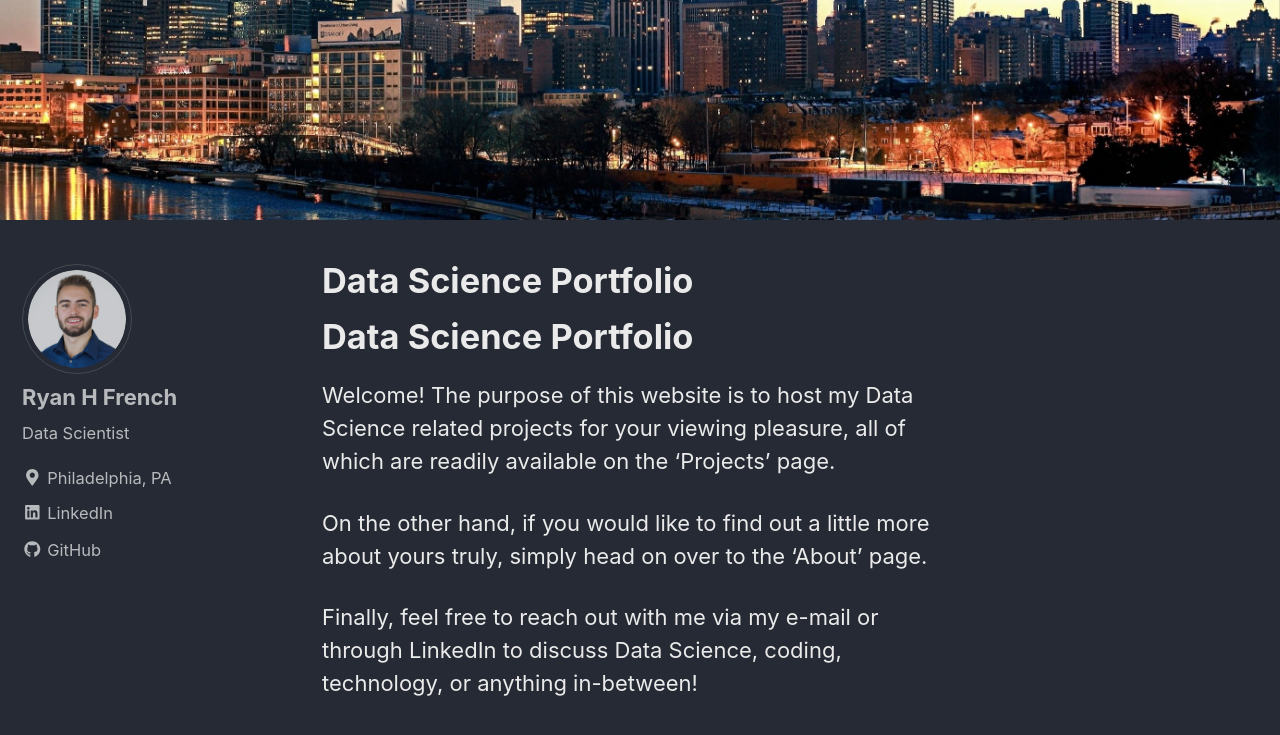
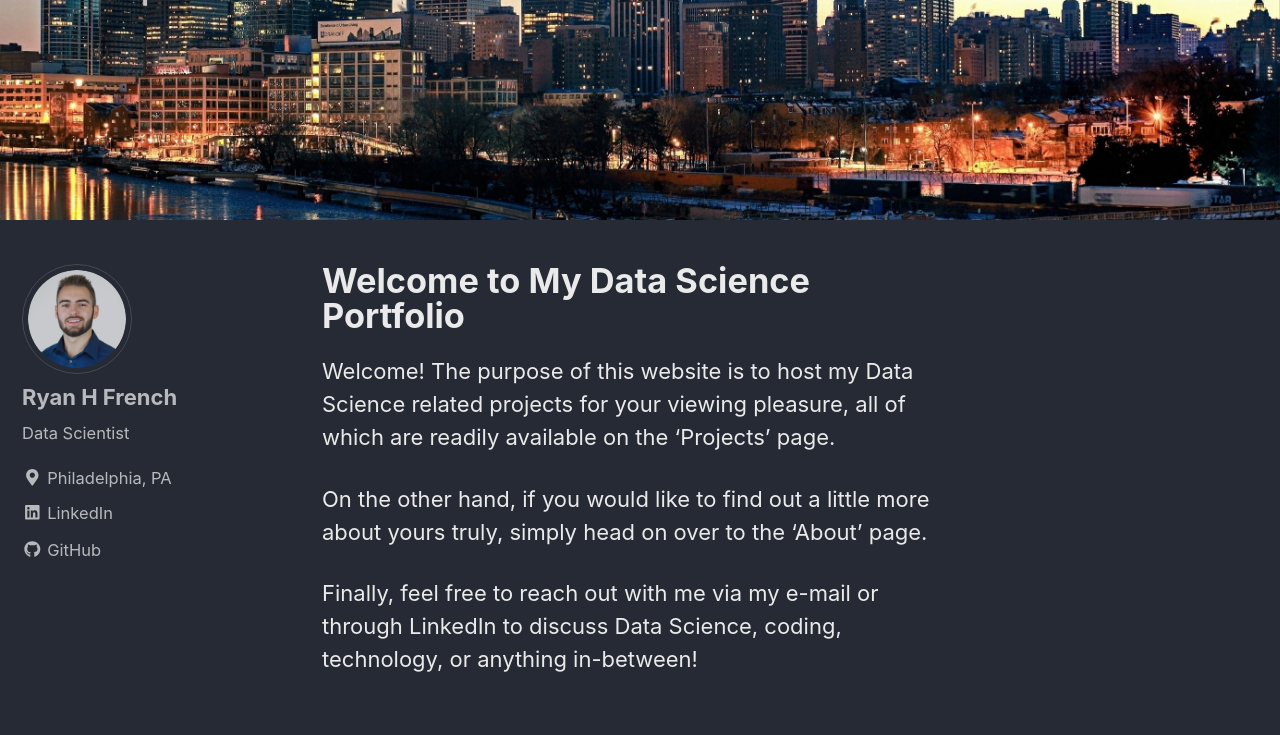
Before and after one commit to ryanhfrench/ryanhfrench.github.io, a Jekyll site: the page built from index.md, in a window 1280 px wide and 900 px high, scrolled down 342 px. Shown: the top 735 px of the window. Built offline with Jekyll 4.4.1, drawn with Linux system fonts in a browser that asks for light colours; nearby versions of some CDN libraries; our own code applies the rules of GitHub Pages for plain Markdown files.

Commit message:
Update index.md

```diff
--- a/index.md
+++ b/index.md
@@ -1,11 +1,11 @@
 ---
 layout: archive
+title: "Welcome to My Data Science Portfolio"
+permalink: /
 author_profile: true
 header:
   image: "/images/philly.jpg"
 ---
-
-# Data Science Portfolio
 
 Welcome! The purpose of this website is to host my Data Science related projects for your viewing pleasure, all of which are readily available on the 'Projects' page.
 
```
